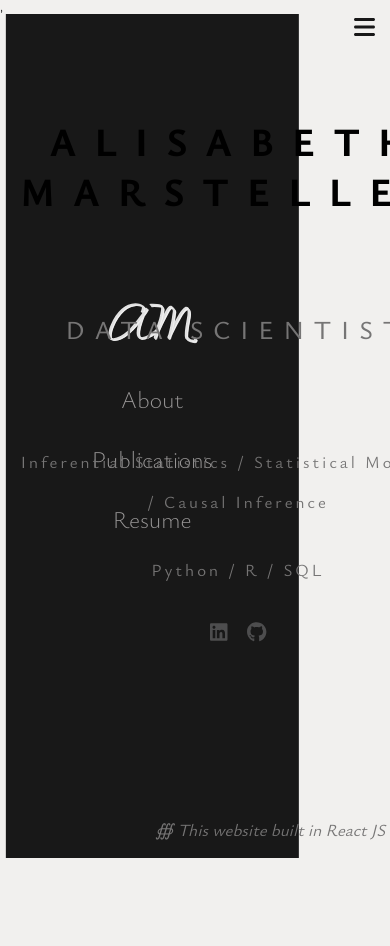
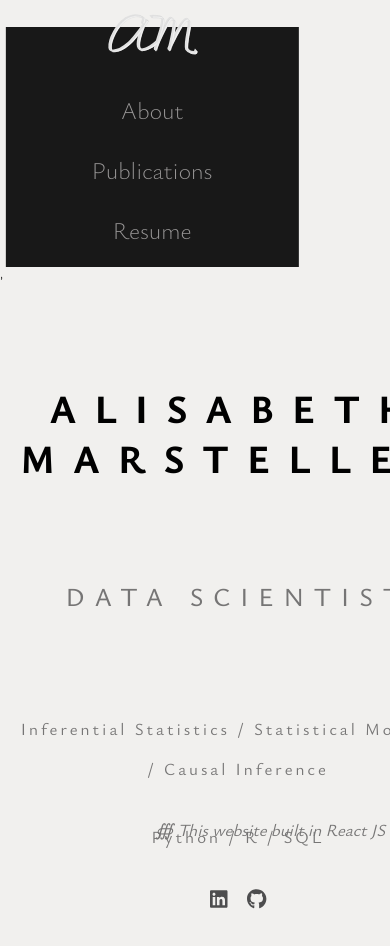
Before and after one commit to aam3/Personal_Website, a React (Create React App) app: page / in a window 390 px wide. Shown: the top 946 px of the page. Before the commit the page ends 844 px from the top, so only its background shows below. Built offline with nearby package versions, Linux system fonts and the light colour scheme.

Commit message:
changed functionality back to nav

```diff
--- a/src/components/Sidebar/index.scss
+++ b/src/components/Sidebar/index.scss
@@ -121,7 +121,7 @@
       align-items: center;
       // height: 100vh;
       height: 100%;
-      position: fixed;
+      // position: fixed;
       top: 0;
       left: 0;
       width: 100%;
@@ -187,13 +187,14 @@
 
       }
 
-      }
-
       .hamburger-icon {
         display: block;
         top: 15px;
         right: 15px;
       }
+
+      }
+
 
 
       body.mobile-menu-open {
```
